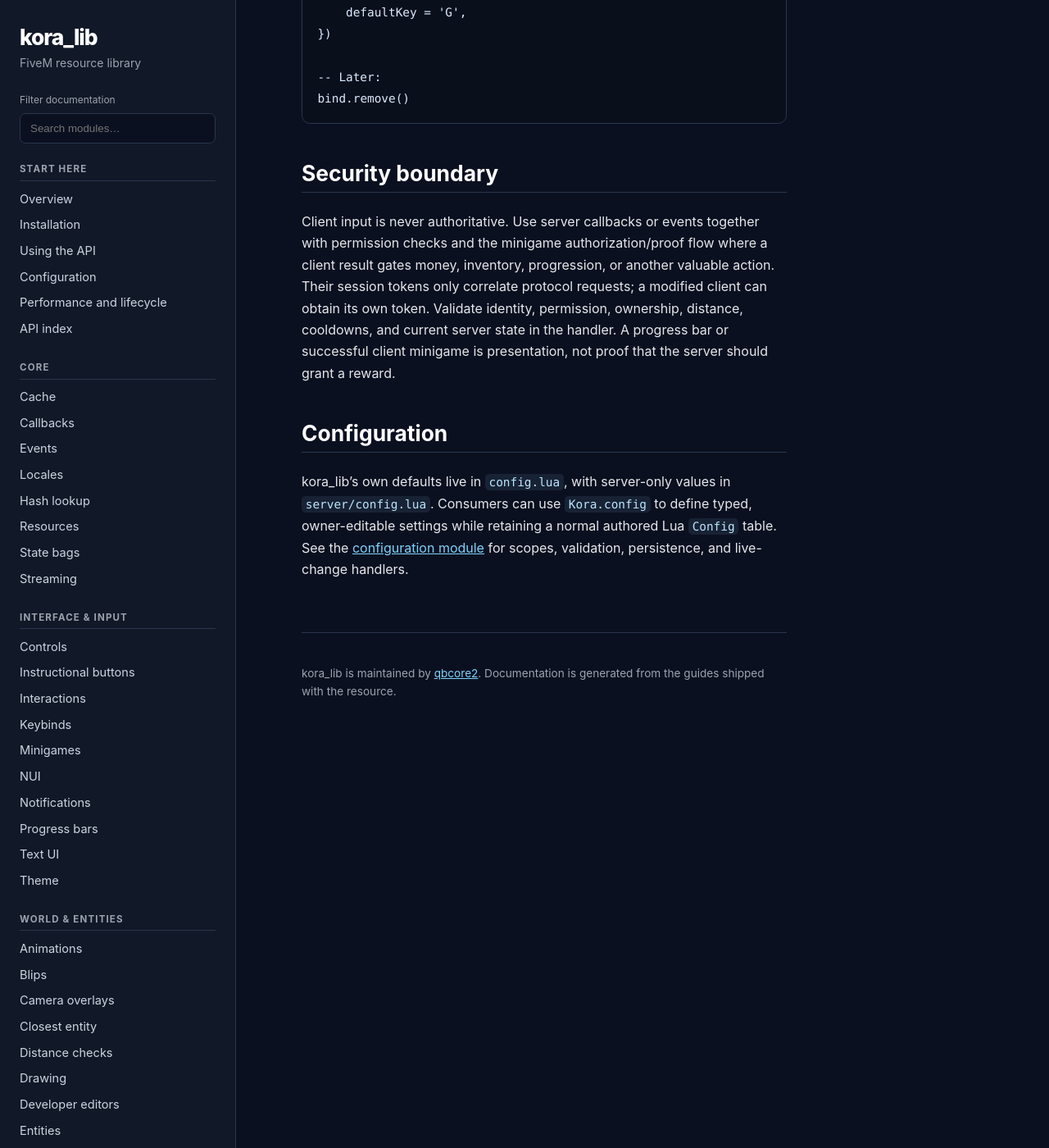
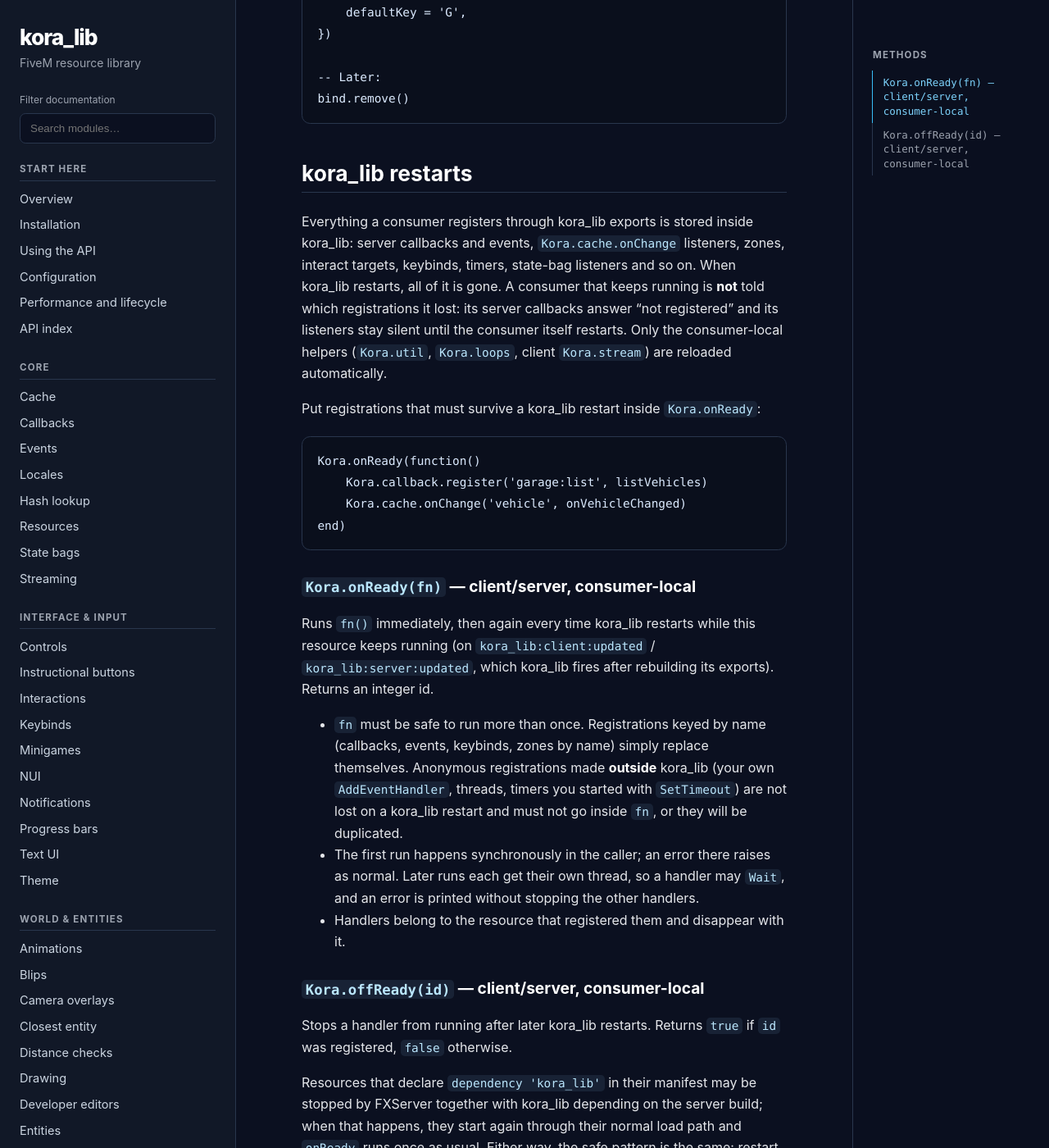
Before and after one commit to KoraFiveM/kora_lib, a Jekyll site: the page built from docs/using-the-api.md, in a window 1280 px wide and 1400 px high, scrolled down 3314 px. Shown: the whole window at 82% size. Built offline with Jekyll 4.4.1, drawn with Linux system fonts in a browser that asks for light colours; some of the changed text lies outside the part shown.

Commit message:
feat(init): Kora.onReady/offReady re-run registrations after a kora_lib restart (F#187)
Registrations made through kora_lib exports (server callbacks/events,
cache listeners, zones, keybinds) live in kora_lib and were silently lost
when it restarted. Kora.onReady(fn) runs fn now and again on
kora_lib:{client,server}:updated; documented in modules/cache/docs.md and
docs/using-the-api.md (H4).

````diff
--- a/docs/using-the-api.md
+++ b/docs/using-the-api.md
@@ -112,6 +112,53 @@ local bind = Kora.keybind.add({
 bind.remove()
 ```
 
+## kora_lib restarts
+
+Everything a consumer registers through kora_lib exports is stored inside
+kora_lib: server callbacks and events, `Kora.cache.onChange` listeners, zones,
+interact targets, keybinds, timers, state-bag listeners and so on. When kora_lib
+restarts, all of it is gone. A consumer that keeps running is **not** told
+which registrations it lost: its server callbacks answer "not registered" and
+its listeners stay silent until the consumer itself restarts. Only the
+consumer-local helpers (`Kora.util`, `Kora.loops`, client `Kora.stream`) are
+reloaded automatically.
+
+Put registrations that must survive a kora_lib restart inside `Kora.onReady`:
+
+```lua
+Kora.onReady(function()
+    Kora.callback.register('garage:list', listVehicles)
+    Kora.cache.onChange('vehicle', onVehicleChanged)
+end)
+```
+
+### `Kora.onReady(fn)` — client/server, consumer-local
+Runs `fn()` immediately, then again every time kora_lib restarts while this
+resource keeps running (on `kora_lib:client:updated` / `kora_lib:server:updated`,
+which kora_lib fires after rebuilding its exports). Returns an integer id.
+
+- `fn` must be safe to run more than once. Registrations keyed by name
+  (callbacks, events, keybinds, zones by name) simply replace themselves.
+  Anonymous registrations made **outside** kora_lib (your own
+  `AddEventHandler`, threads, timers you started with `SetTimeout`) are not
+  lost on a kora_lib restart and must not go inside `fn`, or they will be
+  duplicated.
+- The first run happens synchronously in the caller; an error there raises as
+  normal. Later runs each get their own thread, so a handler may `Wait`, and an
+  error is printed without stopping the other handlers.
+- Handlers belong to the resource that registered them and disappear with it.
+
+### `Kora.offReady(id)` — client/server, consumer-local
+Stops a handler from running after later kora_lib restarts. Returns `true` if
+`id` was registered, `false` otherwise.
+
+Resources that declare `dependency 'kora_lib'` in their manifest may be
+stopped by FXServer together with kora_lib depending on the server build; when
+that happens, they start again through their normal load path and `onReady`
+runs once as usual. Either way, the safe pattern is the same: restart kora_lib
+with `ensure`/`restart` and keep anything that must be re-registered inside
+`Kora.onReady`.
+
 ## Security boundary
 
 Client input is never authoritative. Use server callbacks or events together
````
Also changed, not shown: modules/cache/docs.md (+12 -0 lines), 3 other files.
